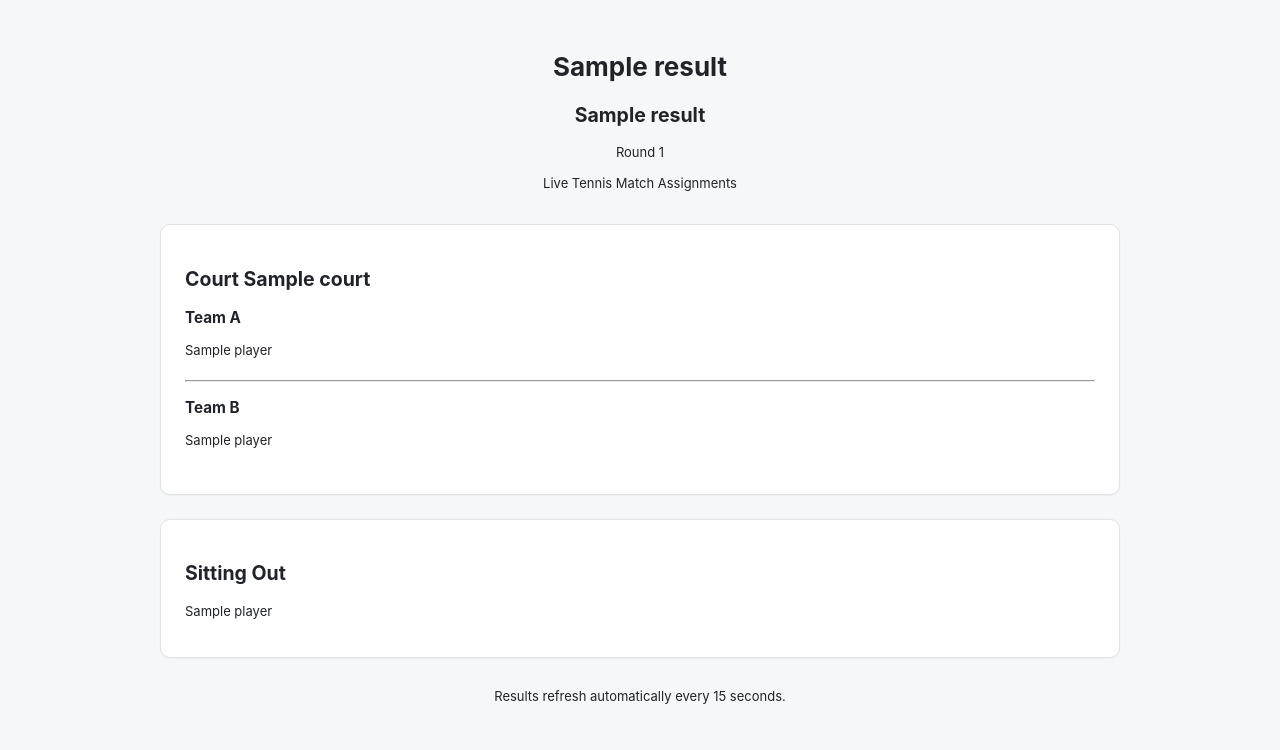
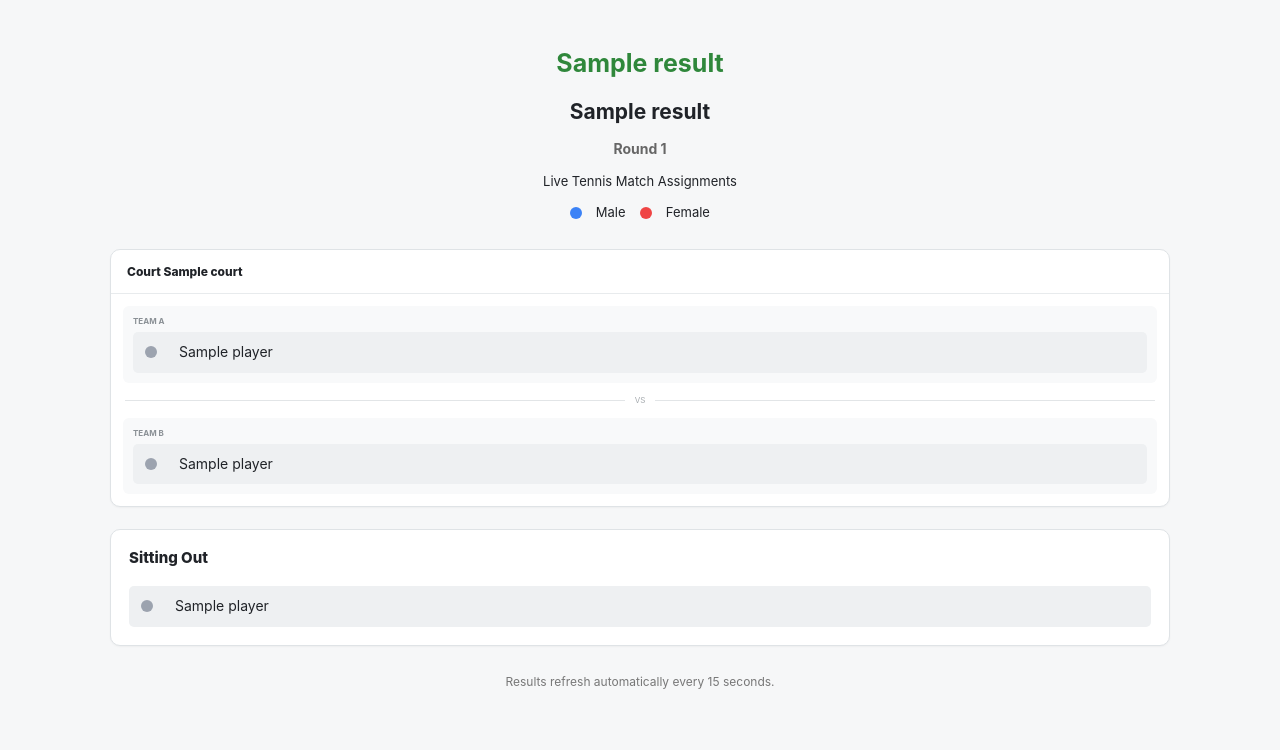
Before and after one commit to rainy-exe/TennisSetMaker, a Flask app: template app/templates/public-session.html in a window 1280 px wide. Shown: the top 750 px of the page. Run offline with Flask 3, Linux system fonts and the light colour scheme; the template is opened without the code that fills it: most values are stand-ins (such as "Sample title", 1, 10 or a date in 2020).

Commit message:
update qr code result with gender icon

```diff
--- a/app/templates/public-session.html
+++ b/app/templates/public-session.html
@@ -1,3 +1,4 @@
+
 <!DOCTYPE html>
 <html lang="en">
 <head>
@@ -6,56 +7,113 @@
 
     <title>SetMaker | Live Session Results</title>
 
-    <link
-        rel="stylesheet"
-        href="{{ url_for('static', filename='css/styles.css') }}"
-    >
+    <link rel="stylesheet"
+          href="{{ url_for('static', filename='css/styles.css') }}">
 
     <style>
         .public-results {
-            max-width: 1000px;
+            max-width: 1100px;
             margin: 0 auto;
-            padding: 32px 20px;
+            padding: 30px 20px 60px;
         }
 
         .public-header {
             text-align: center;
-            margin-bottom: 32px;
+            margin-bottom: 28px;
+        }
+
+        .public-header h1 {
+            color: #2f873b;
+            font-size: 25px;
+            margin-bottom: 10px;
+        }
+
+        .public-header h2 {
+            font-size: 21px;
+            margin-bottom: 10px;
+        }
+
+        .public-round {
+            font-size: 14px;
+            font-weight: 700;
+            color: #666;
         }
 
         .public-match-grid {
             display: grid;
             grid-template-columns: repeat(
                 auto-fit,
-                minmax(260px, 1fr)
+                minmax(min(100%, 320px), 1fr)
             );
-            gap: 20px;
+            gap: 18px;
         }
 
         .public-match {
-            padding: 24px;
+            overflow: hidden;
         }
 
         .public-team {
-            margin: 16px 0;
-        }
-
-        .public-team h3 {
-            margin-bottom: 8px;
+            background: #f8f9fa;
+            padding: 10px;
+            margin: 12px;
+            border-radius: 6px;
         }
 
         .public-player {
-            padding: 5px 0;
+            display: flex;
+            align-items: center;
+            gap: 12px;
+            padding: 11px 12px;
+            margin-top: 5px;
+            background: #eef0f2;
+            border-radius: 5px;
+            font-size: 14px;
+        }
+
+        .gender-dot {
+            display: inline-block;
+            width: 12px;
+            height: 12px;
+            min-width: 12px;
+            border-radius: 50%;
+        }
+
+        .gender-dot.male {
+            background: #3b82f6;
+        }
+
+        .gender-dot.female {
+            background: #ef4444;
+        }
+
+        .gender-dot.unknown {
+            background: #9ca3af;
         }
 
         .public-sitout {
-            margin-top: 24px;
-            padding: 24px;
+            margin-top: 22px;
+            padding: 18px;
+        }
+
+        .public-sitout-list {
+            display: grid;
+            grid-template-columns: repeat(
+                auto-fit,
+                minmax(min(100%, 220px), 1fr)
+            );
+            gap: 8px;
         }
 
         .public-message {
             text-align: center;
-            padding: 40px 20px;
+            padding: 30px;
+        }
+
+        .public-footer {
+            text-align: center;
+            margin-top: 28px;
+            color: #777;
+            font-size: 12px;
         }
     </style>
 </head>
@@ -71,10 +129,18 @@
             {% endif %}
 
             {% if result.round_number %}
-                <p>Round {{ result.round_number }}</p>
+                <p class="public-round">
+                    Round {{ result.round_number }}
+                </p>
             {% endif %}
 
             <p>Live Tennis Match Assignments</p>
+
+            <p>
+                <span class="gender-dot male"></span> Male
+                &nbsp;&nbsp;
+                <span class="gender-dot female"></span> Female
+            </p>
         </header>
 
         {% if not result.session_name %}
@@ -91,67 +157,91 @@
 
         {% else %}
 
-            <div class="public-match-grid">
+            <section class="public-match-grid">
 
                 {% for match in result.matches %}
 
-                    <div class="card public-match">
-                        <h2>Court {{ match.court }}</h2>
+                    <article class="card public-match">
+
+                        <div class="match-card-header">
+                            Court {{ match.court }}
+                        </div>
 
                         <div class="public-team">
-                            <h3>Team A</h3>
+                            <div class="team-label">TEAM A</div>
 
                             {% for player in match.team_a %}
                                 <div class="public-player">
-                                    {{ player }}
+                                    <span
+                                        class="gender-dot {% if player.gender == 'M' %}male{% elif player.gender == 'F' %}female{% else %}unknown{% endif %}"
+                                        aria-label="{{ 'Male' if player.gender == 'M' else 'Female' if player.gender == 'F' else 'Unknown gender' }}"
+                                        title="{{ 'Male' if player.gender == 'M' else 'Female' if player.gender == 'F' else 'Unknown gender' }}"
+                                    ></span>
+
+                                    <span>{{ player.name }}</span>
                                 </div>
                             {% endfor %}
                         </div>
 
-                        <hr>
+                        <div class="vs">VS</div>
 
                         <div class="public-team">
-                            <h3>Team B</h3>
+                            <div class="team-label">TEAM B</div>
 
                             {% for player in match.team_b %}
                                 <div class="public-player">
-                                    {{ player }}
+                                    <span
+                                        class="gender-dot {% if player.gender == 'M' %}male{% elif player.gender == 'F' %}female{% else %}unknown{% endif %}"
+                                        aria-label="{{ 'Male' if player.gender == 'M' else 'Female' if player.gender == 'F' else 'Unknown gender' }}"
+                                        title="{{ 'Male' if player.gender == 'M' else 'Female' if player.gender == 'F' else 'Unknown gender' }}"
+                                    ></span>
+
+                                    <span>{{ player.name }}</span>
                                 </div>
                             {% endfor %}
                         </div>
 
-                    </div>
+                    </article>
 
                 {% endfor %}
 
-            </div>
+            </section>
 
             {% if result.sit_out_players %}
 
                 <section class="card public-sitout">
-                    <h2>Sitting Out</h2>
+                    <h2 class="section-title">Sitting Out</h2>
 
-                    {% for player in result.sit_out_players %}
-                        <p>{{ player }}</p>
-                    {% endfor %}
+                    <div class="public-sitout-list">
+
+                        {% for player in result.sit_out_players %}
+                            <div class="public-player">
+                                <span
+                                    class="gender-dot {% if player.gender == 'M' %}male{% elif player.gender == 'F' %}female{% else %}unknown{% endif %}"
+                                    aria-label="{{ 'Male' if player.gender == 'M' else 'Female' if player.gender == 'F' else 'Unknown gender' }}"
+                                ></span>
+
+                                <span>{{ player.name }}</span>
+                            </div>
+                        {% endfor %}
+
+                    </div>
                 </section>
 
             {% endif %}
 
         {% endif %}
 
-        <p style="text-align:center; margin-top:30px;">
+        <footer class="public-footer">
             Results refresh automatically every 15 seconds.
-        </p>
+        </footer>
 
     </main>
 
     <script>
-        // Reload the latest results without changing the QR code.
-        setInterval(function () {
+        setInterval(() => {
             window.location.reload();
         }, 15000);
     </script>
-
 </body>
 </html>
```
Also changed, not shown: app/routes.py (+12 -7 lines).
